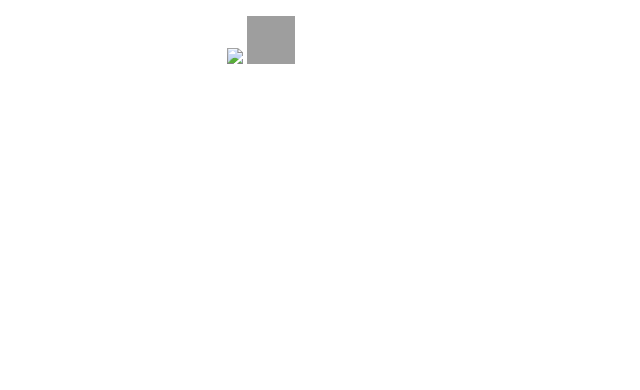
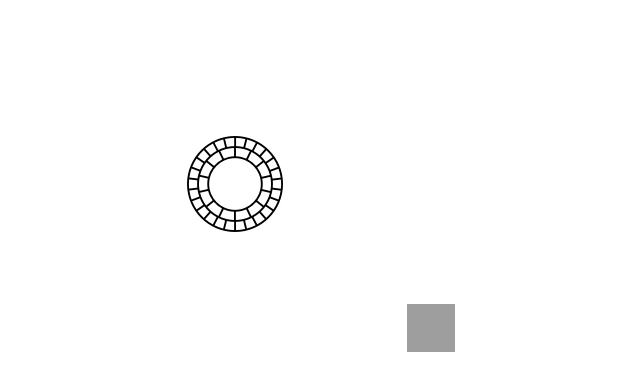
Before and after one commit to devchh/Personal-Website, a plain HTML site: page pages/photography.html in a window 1280 px wide. Shown: the whole page, without its empty margins (379-1019 px from the left). Drawn offline with Linux system fonts and the light colour scheme; grey boxes are pictures that could not be loaded.

Commit message:
Update photography.html

```diff
--- a/pages/photography.html
+++ b/pages/photography.html
@@ -2,7 +2,7 @@
 <html>
 <body align="center">
 <p>
-<img src="images/logo.jpg"> <a style="display: inline-block; border: 0; text-decoration: none;" href="http://vsco.co/devchh?utm_source=user_grid&utm_medium=user_website&utm_campaign=link_to_grid"><img style="width: 48px; height: 48px; margin: 0px;" src="http://assets.vsco.co/assets/images/assets/Logo_white_48.png" alt="VSCO Logo" /></a>
+<img src="/images/logo.jpg"> <a style="display: inline-block; border: 0; text-decoration: none;" href="http://vsco.co/devchh?utm_source=user_grid&utm_medium=user_website&utm_campaign=link_to_grid"><img style="width: 48px; height: 48px; margin: 0px;" src="http://assets.vsco.co/assets/images/assets/Logo_white_48.png" alt="VSCO Logo" /></a>
 </p>
 </body>
 
```
